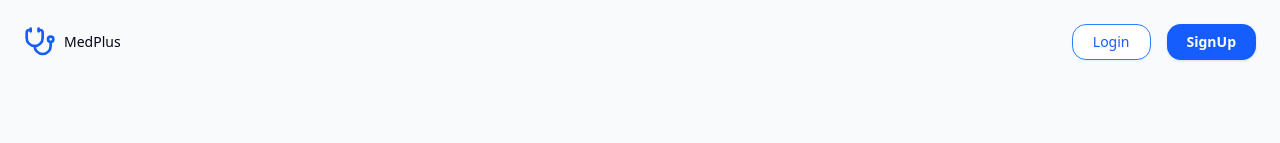
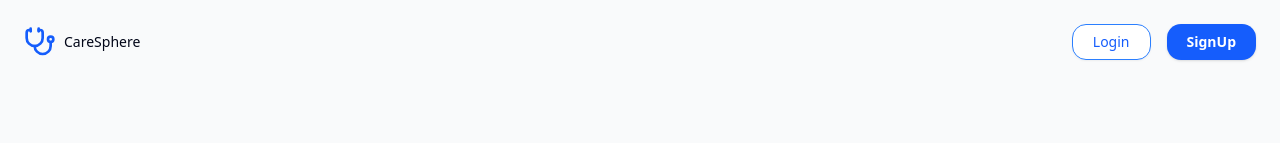
Before and after one commit to amirudheenshareif/med-quora, a React (Vite) app in the folder frontend/: page / in a window 1280 px wide. Shown: the top 143 px of the page. Built offline with nearby package versions, Linux system fonts and the light colour scheme.

Commit message:
Changed logo

```diff
--- a/frontend/src/components/Header.jsx
+++ b/frontend/src/components/Header.jsx
@@ -47,7 +47,7 @@ export const Header = () => {
     <header className='flex cursor-pointer justify-between items-center p-3 sm:p-6'>
       <div onClick={()=> navigate("/")} className='flex items-center gap-2'>
         <Stethoscope className="h-5 sm:h-8 w-5 sm:w-8 text-blue-600" />
-        <p className='text-sm sm:text-1xl'>MedPlus</p>
+        <p className='text-sm sm:text-1xl'>CareSphere</p>
       </div>
       {(isSignedIn) ? (
        <div className='bg-slate-300 rounded-full p-1'>
```
